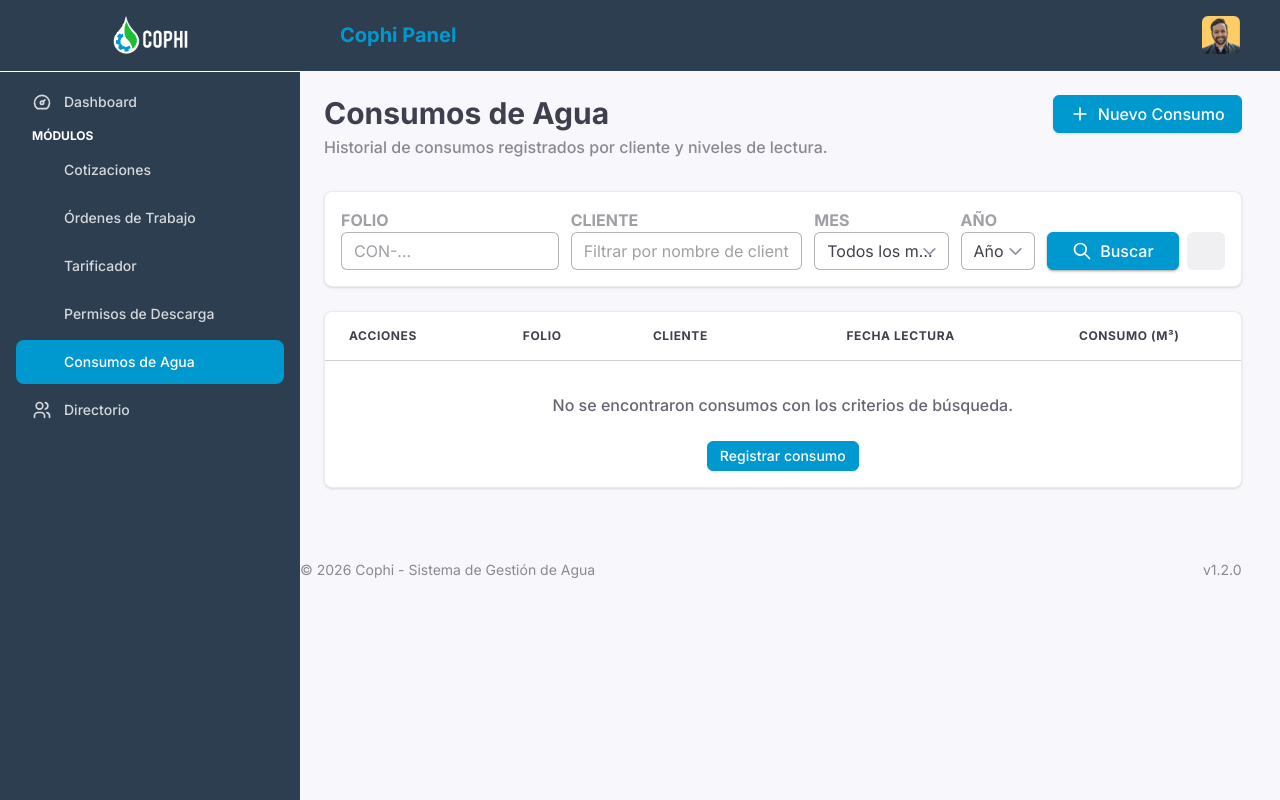
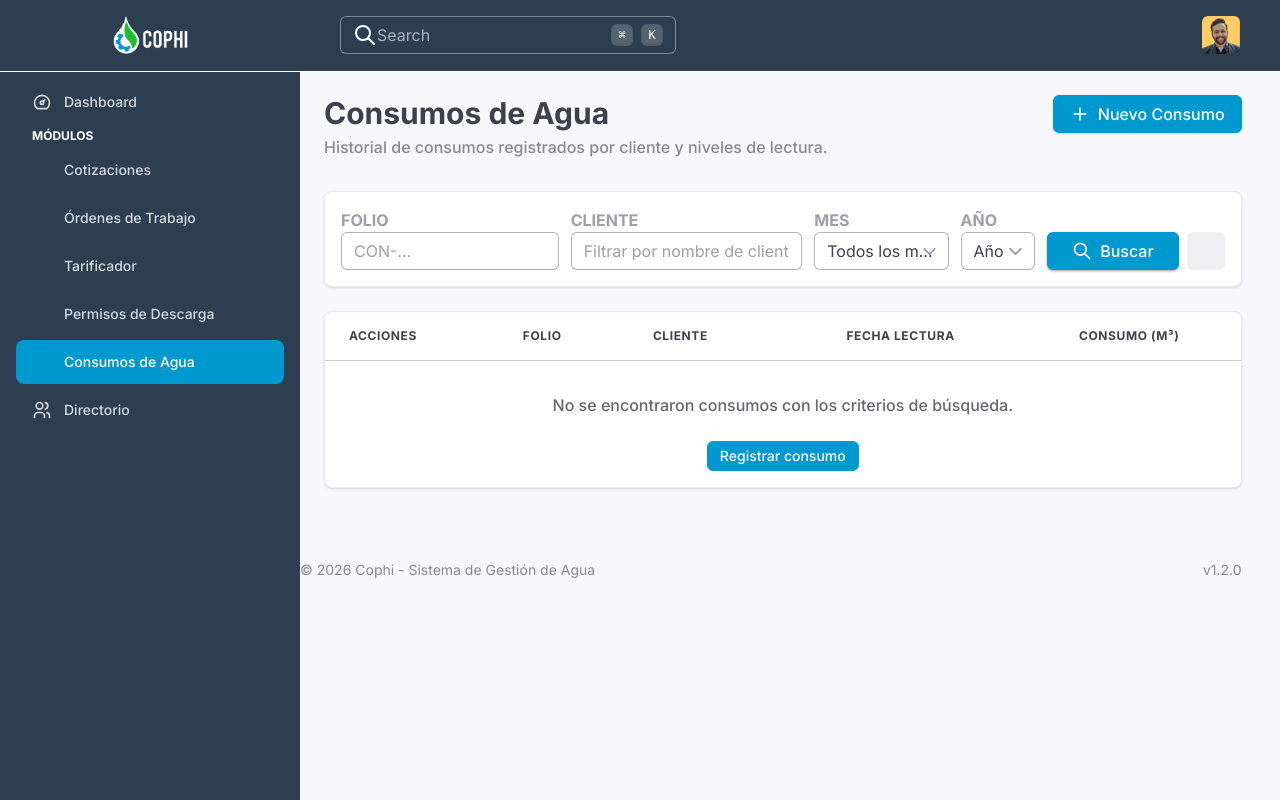
Before and after one commit to iyari02medina/Plantillas, a Flask app: page /consumos in a window 1280 px wide. Run offline with Flask 3, Linux system fonts and the light colour scheme.

Commit message:
se agrego un buscador al nav bar

```diff
--- a/interfaz/templates/base_flyonui.html
+++ b/interfaz/templates/base_flyonui.html
@@ -118,6 +118,25 @@
         #layout-sidebar .menu li {
             color: #ffffff !important;
         }
+
+        /* Buscador del Header */
+        .input-header-search {
+            background-color: #2d3e50 !important;
+            border: 1px solid rgba(255, 255, 255, 0.4) !important;
+            color: white !important;
+        }
+
+        .input-header-search input {
+            color: white !important;
+        }
+
+        .input-header-search input::placeholder {
+            color: rgba(255, 255, 255, 0.6) !important;
+        }
+
+        .input-header-search .icon-[tabler--search] {
+            color: white !important;
+        }
     </style>
 
     {% block extra_head %}{% endblock %}
@@ -137,7 +156,15 @@
                             <span class="icon-[tabler--menu-2] size-4.5"></span>
                         </button>
                         <div class="flex items-center gap-2">
-                            <span class="text-xl font-bold text-primary hidden lg:block">Cophi Panel</span>
+                            <div class="input input-header-search input-md flex max-w-sm space-x-4">
+                                <span class="icon-[tabler--search] my-auto size-6 shrink-0"></span>
+                                <input type="search" class="grow" placeholder="Search" id="kbdInput" />
+                                <label class="sr-only" for="kbdInput">Search</label>
+                                <span class="my-auto flex gap-2">
+                                    <kbd class="kbd kbd-sm bg-white/10 text-white border-white/20">⌘</kbd>
+                                    <kbd class="kbd kbd-sm bg-white/10 text-white border-white/20">K</kbd>
+                                </span>
+                            </div>
                         </div>
                     </div>
 
```
